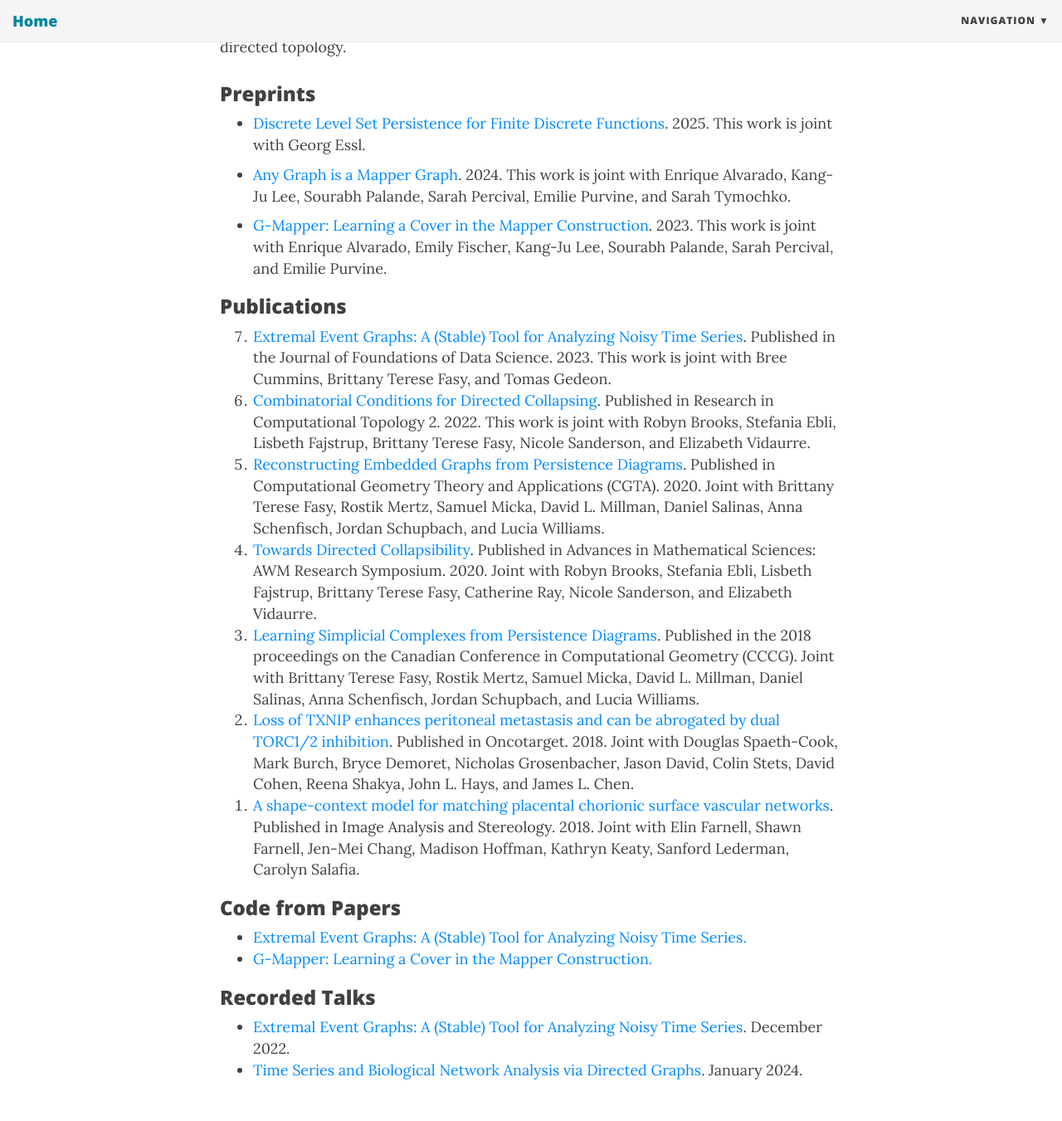
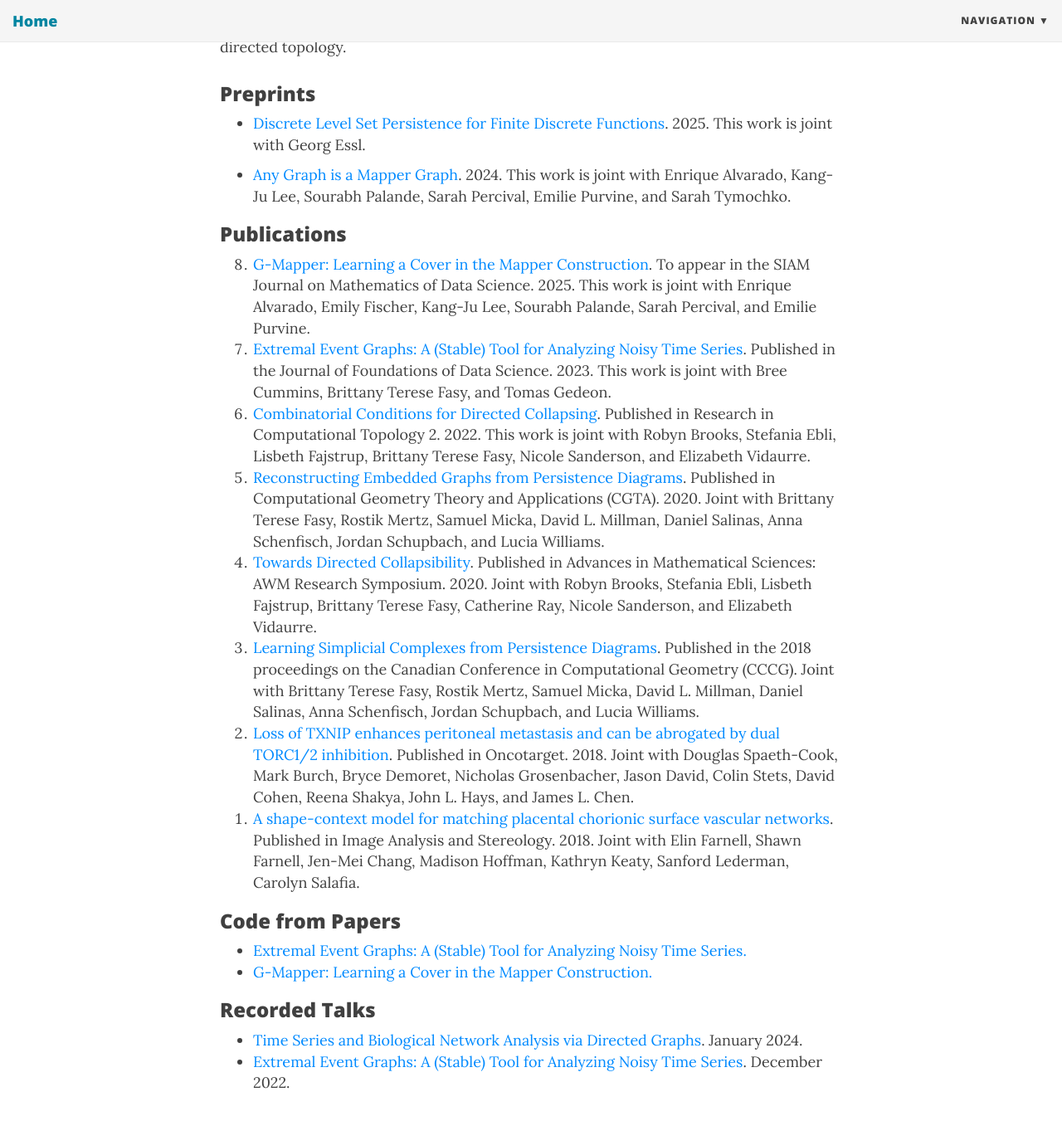
Before and after one commit to robinbelton/robinbelton.github.io, a Jekyll site: the page built from research.html, in a window 1280 px wide and 1400 px high, scrolled down 326 px. Shown: the top 1351 px of the window at 83% size. Built offline with Jekyll 4.4.1, drawn with Linux system fonts in a browser that asks for light colours; nearby versions of some CDN libraries.

Commit message:
Update website

```diff
--- a/index.html
+++ b/index.html
@@ -21,7 +21,8 @@ Hello! I am an Assistant Professor in the Department of Mathematics and Statisti
     <li><b>August 2025</b>. I am giving a talk at the <a href = "https://ww2.amstat.org/meetings/jsm/2025/">Joint Statistical Meetings</a> in the Novel Methods and Applications for Time Series Data session.</li>
     <li><b>April 2025</b>. My Vassar colleagues and I are organizing <a href= "https://pages.vassar.edu/datafest/">DataFest</a>. This is a weekend long data analysis competition for undergraduates. We encourage students in the Poughkeepsie region to participate.</li>
     <li><b>April 2025</b>. Enrique Alvarado and I are organizing a special session at the <a href = "https://www.ams.org/meetings/sectional/2320_program.html">AMS Eastern Sectional Meeting</a>. We have a fantastic line up of presenters on <a href = "https://www.ams.org/meetings/sectional/2320_program_ss9.html#title">Data Driven Methods in Biology</a>.</li>
-    <li><b>January 2025</b>. <b>New preprint!</b> In <a href="https://arxiv.org/pdf/2501.17794">Discrete Level Set Persistence for Finite Discrete Functions</a>, we study sublevel set and superlevel set persistent homology on discrete functions through the perspective of finite ordered sets of both linearly ordered and cyclically ordered domains. We prove duality of filtrations of sublevel sets and superlevel sets that undergirths a range of duality results of sublevel set persistent homology without the need to invoke complications of continuous functions or classical Morse theory. We show that Morse-like behavior can be achieved for flat extrema without assuming genericity. Furthermore, we discuss aspects of barcode construction rules, and surgery of circular and linearly ordered sets. We have a <a href="https://gessl.github.io/DiscreteLevelSetPersistenceDemo/">javascript web applet</a> where users can play around with discrete sublevel set persistence.</li>
+    <li><b>February 2025</b>. <b>Paper Acceptance!</b> <a href="https://arxiv.org/abs/2309.06634">G-Mapper: Learning a Cover in the Mapper Construction</a> has been accepted for publication in the <a href="https://www.siam.org/publications/siam-journals/siam-journal-on-mathematics-of-data-science/">SIAM Journal on Mathematics of Data Science (SIMODS)</a>!</li>
+    <li><b>January 2025</b>. <b>New preprint!</b> In <a href="https://arxiv.org/pdf/2501.17794">Discrete Level Set Persistence for Finite Discrete Functions</a>, we study sublevel set and superlevel set persistent homology on discrete functions through the perspective of finite ordered sets of both linearly ordered and cyclically ordered domains. We prove duality of filtrations of sublevel sets and superlevel sets that undergirds a range of duality results of sublevel set persistent homology without the need to invoke complications of continuous functions or classical Morse theory. We show that Morse-like behavior can be achieved for flat extrema without assuming genericity. Furthermore, we discuss aspects of barcode construction rules, and surgery of circular and linearly ordered sets. We have a <a href="https://gessl.github.io/DiscreteLevelSetPersistenceDemo/">javascript web applet</a> where users can play around with discrete sublevel set persistence.</li>
     <li><b>January 2025</b>. I am teaching MATH 341: Statistical Inference and MATH 244: Intermediate Data Science.</li>
     <li><b>December 2024</b>. I am giving a talk at the <a href= "https://ms-meet-2024.blogs.auckland.ac.nz">Joint Meeting of NZMS, AustMS, and AMS</a> in the special session on Applied and Computational Topology. </li>
     <li><b>August 2024</b>. <b>New preprint!</b> In <a href="https://arxiv.org/pdf/2408.11180v1">Any Graph is a Mapper Graph</a>, we investigate the inverse problem for the popular Mapper algorithm: Given a dataset and graph, does there exist a set of Mapper parameters such that the output Mapper graph of the dataset is isomorphic to the graph? We provide two constructions that affirmatively answer this question. We also show how these constructions generalize to simplicial complexes. Lastly, we show how the lens function can be viewed as continuous, and can be extended to a Lipschitz or <em>m</em>-times differentiably continuous function when the dataset is a subset of Euclidean space.</li>
--- a/research.html
+++ b/research.html
@@ -16,14 +16,11 @@ use-site-title: true
     <li><a href="https://arxiv.org/pdf/2408.11180v1">Any Graph is a Mapper Graph</a>. 2024. This work is joint with Enrique Alvarado, Kang-Ju Lee, Sourabh Palande, Sarah Percival, Emilie Purvine, and Sarah Tymochko.
     </li>
 </ul>
-    <ul>
-        <li><a href="https://arxiv.org/abs/2309.06634">G-Mapper: Learning a Cover in the Mapper Construction</a>. 2023. This work is joint with Enrique Alvarado, Emily Fischer, Kang-Ju Lee, Sourabh Palande, Sarah Percival, and Emilie Purvine.
-        </li>
-    </ul>
 
 <h3>Publications</h3>
 
 <ol reversed>
+    <li><a href="https://arxiv.org/abs/2309.06634">G-Mapper: Learning a Cover in the Mapper Construction</a>. To appear in the SIAM Journal on Mathematics of Data Science. 2025. This work is joint with Enrique Alvarado, Emily Fischer, Kang-Ju Lee, Sourabh Palande, Sarah Percival, and Emilie Purvine.
     <li><a href="https://arxiv.org/pdf/2203.09552.pdf">Extremal Event Graphs: A (Stable) Tool for Analyzing Noisy Time Series</a>. Published in the Journal of Foundations of Data Science. 2023. This work is joint with Bree Cummins, Brittany Terese Fasy, and Tomas Gedeon.
     </li>
     <li> <a href="https://arxiv.org/pdf/2106.01524.pdf">Combinatorial Conditions for Directed Collapsing</a>. Published in Research in Computational Topology 2. 2022. This work is joint with Robyn Brooks, Stefania Ebli, Lisbeth Fajstrup, Brittany Terese Fasy, Nicole Sanderson, and Elizabeth Vidaurre.
@@ -51,7 +48,7 @@ use-site-title: true
 
 <h3>Recorded Talks</h3>
 <ul>
-    <li><a href ="https://www.math.ntnu.no/acpms/view_talk.html?id=130">Extremal Event Graphs: A (Stable) Tool for Analyzing Noisy Time Series</a>. December 2022.</li>
     <li><a href = "https://www.youtube.com/watch?v=dXJ1Tfvvs-M"> Time Series and
         Biological Network Analysis via Directed Graphs</a>. January 2024.</li>
+    <li><a href ="https://www.math.ntnu.no/acpms/view_talk.html?id=130">Extremal Event Graphs: A (Stable) Tool for Analyzing Noisy Time Series</a>. December 2022.</li>
 </ul>
```
